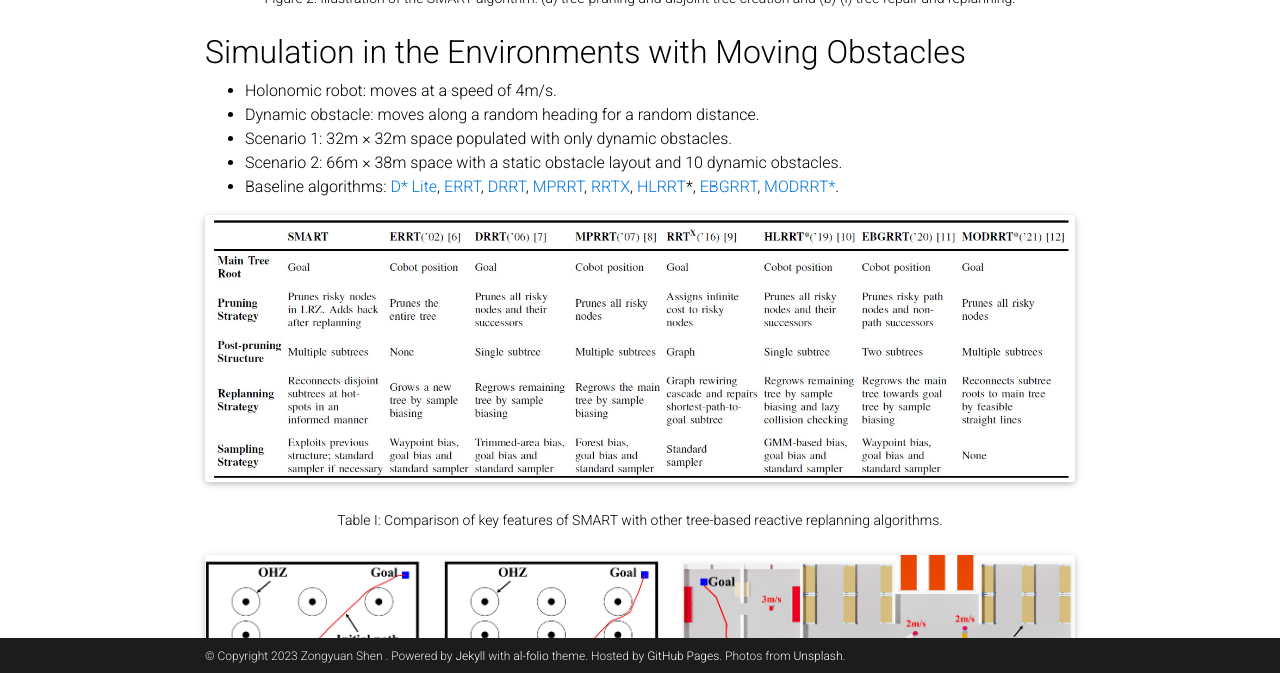
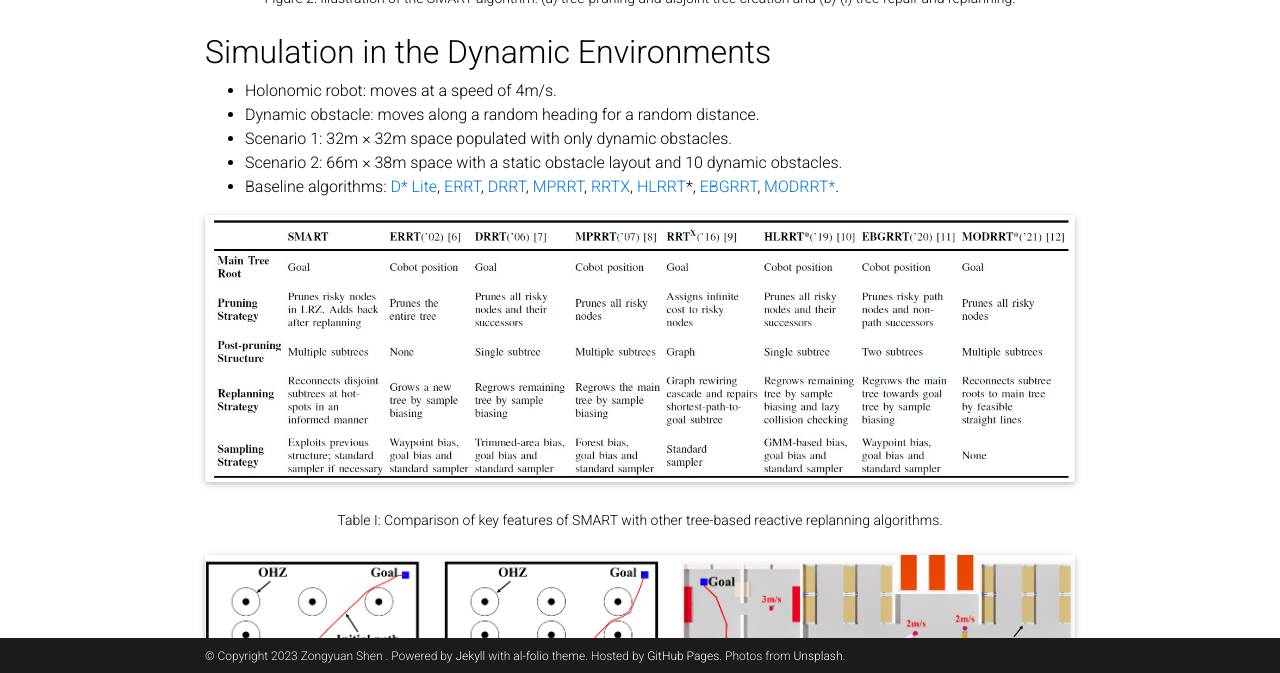
Before and after one commit to ZongyuanShen/ZongyuanShen.github.io, a Jekyll site: the page built from _projects/2_project.md, in a window 1280 px wide and 900 px high, scrolled down 1518 px, cut to the strip 227-900 px from the top of the window. Built offline with Jekyll 4.4.1, drawn with Linux system fonts in a browser that asks for light colours; full-size pictures stand in for the smaller copies a plugin makes; comment, search, counter and statistics services are not loaded; a style sheet for code colours, icons or effects is not loaded; some of the changed text lies outside the part shown.

Commit message:
Update 2_project.md

```diff
--- a/_projects/2_project.md
+++ b/_projects/2_project.md
@@ -44,7 +44,7 @@
     Figure 2: Illustration of the SMART algorithm: (a) tree-pruning and disjoint tree creation and (b)-(i) tree-repair and replanning.
 </div>
 
-## Simulation in the Environments with Moving Obstacles
+## Simulation in the Dynamic Environments
 - Holonomic robot: moves at a speed of 4m/s.
 - Dynamic obstacle: moves along a random heading for a random distance.
 - Scenario 1: 32m × 32m space populated with only dynamic obstacles.
@@ -96,7 +96,7 @@
     Figure 6: Demo of SMART and three baseline algorithms for Scenario 1 with 15 moving obstacles. Both robot and obstacles move at a speed of 4m/s.
 </div>
 
-## Real Experiment in the Environments with Moving Obstacles
+## Real Experiment in the Dynamic Environments
 - Robot: [ROSMASTER X3](https://category.yahboom.net/collections/ros-robotics/products/rosmaster-x3) equipped with 1) a RPLIDAR S2L lidar with a range of 8 m for obstacle detection, 2) MD520 motor with encoder for detection of rotation angle and linear displacement, and 3) MPU9250 IMU for detection of speed, acceleration, and orientation.
 - Localization: An Extended Kalman Filter is used to fuse data from the IMU and motor encoder for localization.
 - Scenario: 7m × 7m lab space with both static and three moving humans.
```
